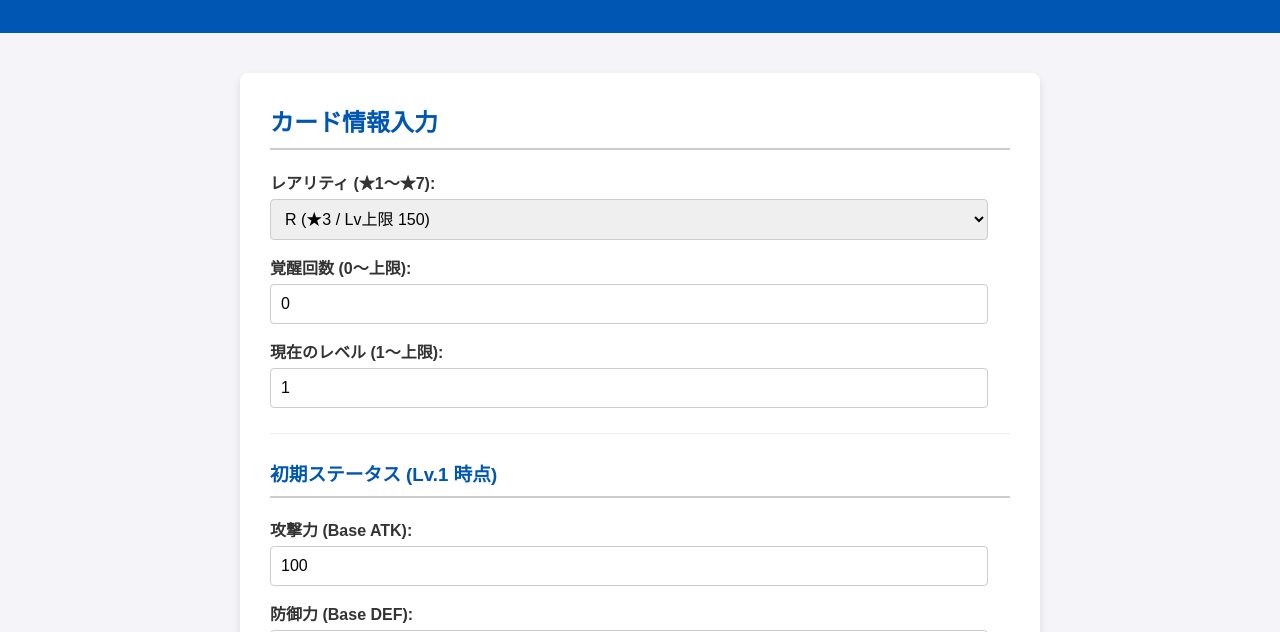
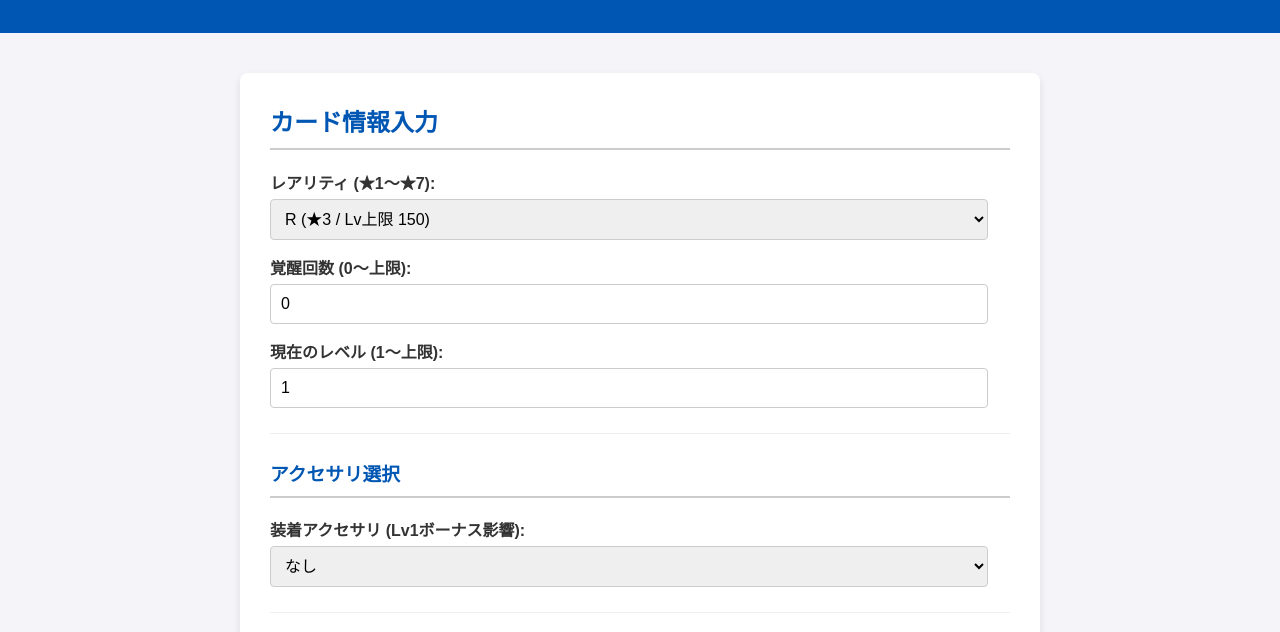
Before and after one commit to m98705-bit/game_jori, a plain HTML site: page index.html in a window 1280 px wide. Shown: the part 136-768 px from the top of the page. Drawn offline with Linux system fonts and the light colour scheme.

Commit message:
feat: Lv1ボーナスアクセサリの複数補正値対応

```diff
--- a/index.html
+++ b/index.html
@@ -42,6 +42,20 @@
 
             <hr>
 
+            <h3>アクセサリ選択</h3>
+            <div class="input-group">
+                <label for="accessory">装着アクセサリ (Lv1ボーナス影響):</label>
+                <select id="accessory" name="accessory" onchange="calculateStatus()">
+                    <option value="none" data-atk="0" data-def="0" data-mag="0" selected>なし</option>
+                    <option value="diamond_necklace" data-atk="3" data-def="0" data-mag="0">ダイヤのネックレス (+3 ATK)</option>
+                    <option value="bracelet" data-atk="0" data-def="3" data-mag="0">ブレスレット (+3 DEF)</option>
+                    <option value="ring" data-atk="0" data-def="0" data-mag="3">リング (+3 MAG)</option>
+                    <option value="diamond_brooch" data-atk="1" data-def="1" data-mag="1">ダイアのブローチ (+1 ALL)</option>
+                </select>
+            </div>
+
+            <hr>
+
             <h3>初期ステータス (Lv.1 時点)</h3>
 
             <div class="input-group">
--- a/script.js
+++ b/script.js
@@ -31,19 +31,33 @@ function calculateStatus(isSilent = false) {
     const baseMaxLevel = parseInt(raritySelect.value, 10);
     const maxAwakening = parseInt(selectedOption.getAttribute('data-awakening-limit'), 10);
 
-    // 覚醒回数を数値に変換
+    // 覚醒回数とレベルを数値に変換
     let awakeningCount = parseInt(awakeningInput, 10) || 0;
-
-    // レベルを数値に変換
     let level = parseInt(levelInput, 10) || 1;
 
-    // ★ 初期ステータスの取得（手入力値）
-    const baseAtk = parseInt(document.getElementById('base_atk').value, 10) || 0;
-    const baseDef = parseInt(document.getElementById('base_def').value, 10) || 0;
-    const baseMag = parseInt(document.getElementById('base_mag').value, 10) || 0;
+    // アクセサリの選択値を取得
+    const accessorySelect = document.getElementById('accessory');
+    const selectedAccessoryOption = accessorySelect.options[accessorySelect.selectedIndex];
+
+    // data属性から3つの補正値を取得
+    const accessoryAtk = parseInt(selectedAccessoryOption.getAttribute('data-atk'), 10) || 0;
+    const accessoryDef = parseInt(selectedAccessoryOption.getAttribute('data-def'), 10) || 0;
+    const accessoryMag = parseInt(selectedAccessoryOption.getAttribute('data-mag'), 10) || 0;
+
+    // 初期ステータスの取得（手入力値）
+    let baseAtk = parseInt(document.getElementById('base_atk').value, 10) || 0;
+    let baseDef = parseInt(document.getElementById('base_def').value, 10) || 0;
+    let baseMag = parseInt(document.getElementById('base_mag').value, 10) || 0;
 
     // ----------------------------------------------------------------
-    // 2. 覚醒回数の検証と補正 (上限: レア度+17回)
+    // 2. アクセサリによる初期ステータスへの補正を加算
+    // ----------------------------------------------------------------
+    baseAtk += accessoryAtk;
+    baseDef += accessoryDef;
+    baseMag += accessoryMag;
+
+    // ----------------------------------------------------------------
+    // 3. 覚醒回数の検証と補正 (上限: レア度+17回)
     // ----------------------------------------------------------------
     if (awakeningCount > maxAwakening) {
         awakeningCount = maxAwakening; // 上限値に補正
@@ -58,7 +72,7 @@ function calculateStatus(isSilent = false) {
     }
 
     // ----------------------------------------------------------------
-    // 3. 最終レベル上限の計算とレベルの検証
+    // 4. 最終レベル上限の計算とレベルの検証
     // ----------------------------------------------------------------
     // 覚醒1回あたり、レベル上限が 5 上昇
     const bonusMaxLevel = awakeningCount * 5;
@@ -83,7 +97,7 @@ function calculateStatus(isSilent = false) {
     }
 
     // ----------------------------------------------------------------
-    // 4. 結果の表示
+    // 5. 結果の表示
     // ----------------------------------------------------------------
     document.getElementById('level-info').textContent = levelMessage;
 
@@ -96,12 +110,15 @@ function calculateStatus(isSilent = false) {
     }
 
     // ----------------------------------------------------------------
-    // 5. ステータス推測計算の実行 (ここに実際の推測ロジックを実装)
+    // 6. ステータス推測計算の実行 (ここに実際の推測ロジックを実装)
     // ----------------------------------------------------------------
 
     // TODO: 実際のステータス推測ロジックを実装してください。
     //       使用する変数: level, awakeningCount, baseAtk, baseDef, baseMag
-    console.log(`取得した初期ステータス: ATK=${baseAtk}, DEF=${baseDef}, MAG=${baseMag}`);
+    if (!isSilent) {
+        console.log(`[補正後の初期ステータス]: ATK=${baseAtk}, DEF=${baseDef}, MAG=${baseMag}`);
+        console.log(`(アクセサリ補正: ATK+${accessoryAtk}, DEF+${accessoryDef}, MAG+${accessoryMag})`);
+    }
 }
 
 // ページロード時にも一度レベル情報を表示 (初期値の確認用)
```
